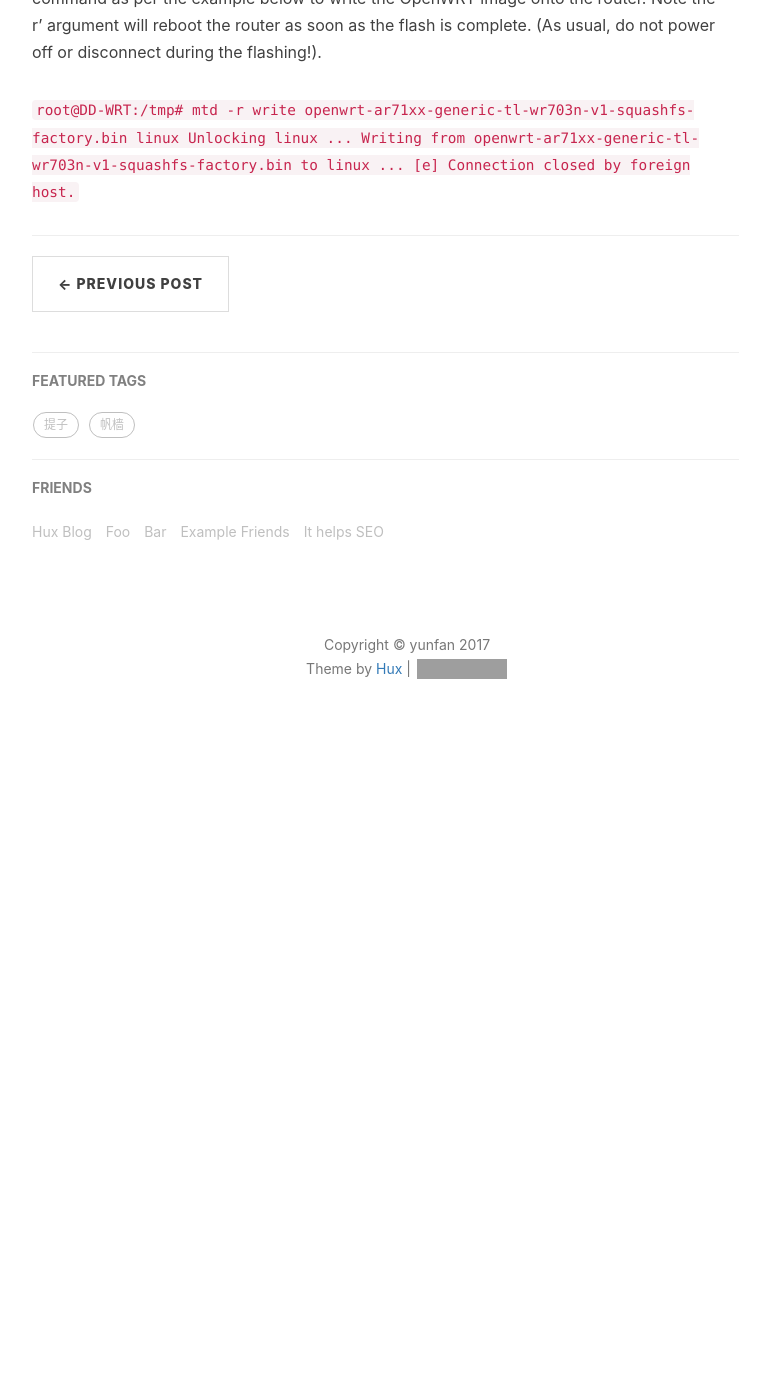
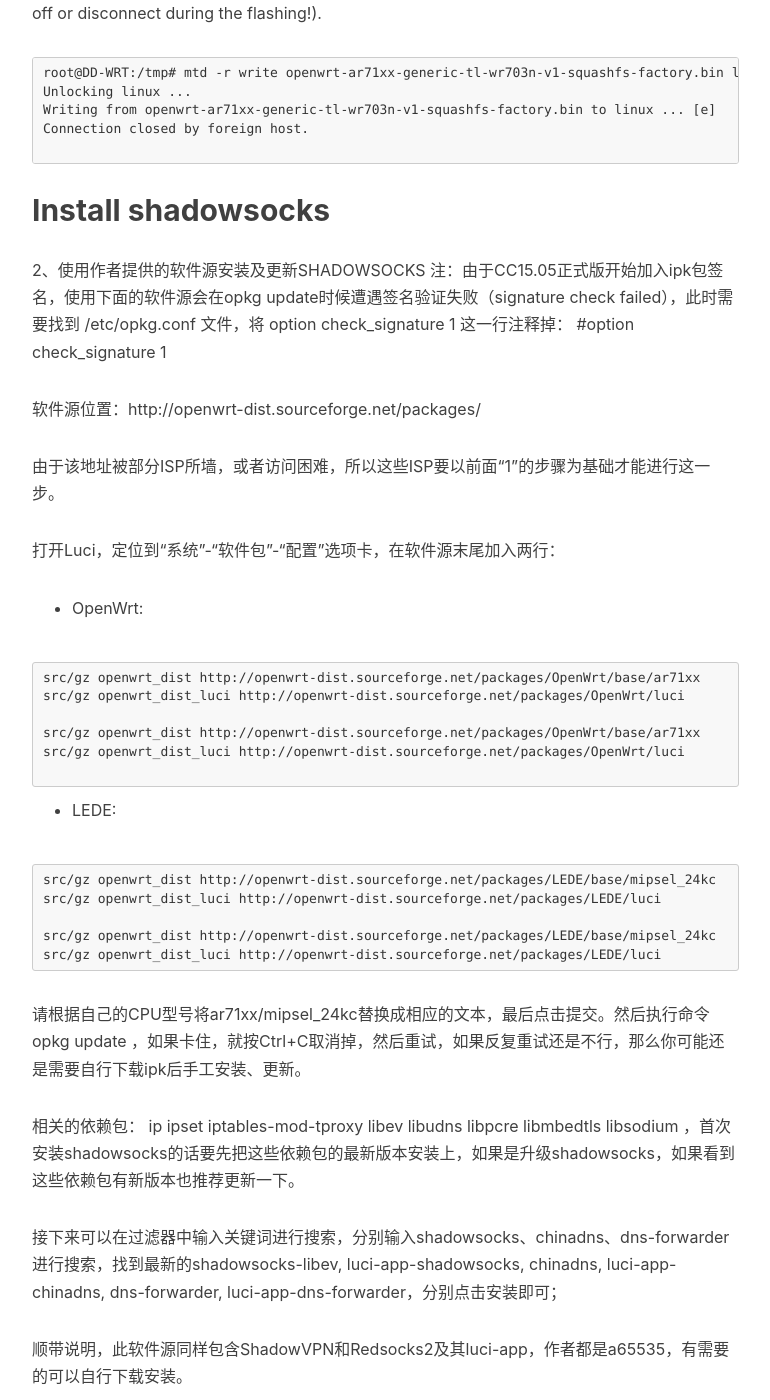
Before and after one commit to bodhisky/fayuu-win-jekyll, a Jekyll site: the page built from _posts/2017-10-18-ddwrt-to-openwrt.markdown, in a window 1280 px wide and 1400 px high, scrolled down 1439 px. Shown: the whole window, without its empty margins (233-1003 px from the left). Built offline with Jekyll 4.4.1, drawn with Linux system fonts in a browser that asks for light colours; nearby versions of some CDN libraries; comment, search, counter and statistics services are not loaded; before the commit the page ends 2212 px from its top, so only the background shows below that; grey boxes are pictures that could not be loaded.

Commit message:
Update 2017-10-18-ddwrt-to-openwrt.markdown

````diff
--- a/_posts/2017-10-18-ddwrt-to-openwrt.markdown
+++ b/_posts/2017-10-18-ddwrt-to-openwrt.markdown
@@ -23,9 +23,11 @@ Regardless, you need telnet or SSH access to the router as upgrading via the web
 Get the OpenWRT image onto the router.
 e.g.
 
-`root@DD-WRT:/tmp# wget http://192.168.1.142/openwrt/ar71xx/openwrt-ar71xx-generic-tl-wr703n-v1-squashfs-factory.bin
+```
+root@DD-WRT:/tmp# wget http://192.168.1.142/openwrt/ar71xx/openwrt-ar71xx-generic-tl-wr703n-v1-squashfs-factory.bin
 Connecting to 192.168.1.142 (192.168.1.142:80)
-openwrt-ar71xx-gener 100% |*******************************| 3840k 0:00:00 ETA  `
+openwrt-ar71xx-gener 100% |*******************************| 3840k 0:00:00 ETA
+```
 
 Other methods can be found here :- http://wiki.openwrt.org/doc/howto/generic.sysupgrade
 
@@ -33,7 +35,50 @@ Other methods can be found here :- http://wiki.openwrt.org/doc/howto/generic.sys
 
 The TRICK is that the partition names are different between OpenWRT and DD-WRT.  Whereas all OpenWRT instructions will tell you to write to the ‘_firmware_‘ partition, this does not exist on DD-WRT and you have to use the ‘_linux_‘ partition instead.  Use the ‘mtd’ command as per the example below to write the OpenWRT image onto the router.  Note the ‘-r’ argument will reboot the router as soon as the flash is complete.  (As usual, do not power off or disconnect during the flashing!).
 
-`root@DD-WRT:/tmp# mtd -r write openwrt-ar71xx-generic-tl-wr703n-v1-squashfs-factory.bin linux
+```
+root@DD-WRT:/tmp# mtd -r write openwrt-ar71xx-generic-tl-wr703n-v1-squashfs-factory.bin linux
 Unlocking linux ...
 Writing from openwrt-ar71xx-generic-tl-wr703n-v1-squashfs-factory.bin to linux ... [e]
-Connection closed by foreign host.`
+Connection closed by foreign host.
+
+```
+
+## Install shadowsocks
+
+2、使用作者提供的软件源安装及更新SHADOWSOCKS
+注：由于CC15.05正式版开始加入ipk包签名，使用下面的软件源会在opkg update时候遭遇签名验证失败（signature check failed），此时需要找到 /etc/opkg.conf 文件，将 option check_signature 1 这一行注释掉： #option check_signature 1
+
+软件源位置：http://openwrt-dist.sourceforge.net/packages/
+
+由于该地址被部分ISP所墙，或者访问困难，所以这些ISP要以前面“1”的步骤为基础才能进行这一步。
+
+打开Luci，定位到“系统”-“软件包”-“配置”选项卡，在软件源末尾加入两行：
+
+- OpenWrt:
+
+```
+src/gz openwrt_dist http://openwrt-dist.sourceforge.net/packages/OpenWrt/base/ar71xx
+src/gz openwrt_dist_luci http://openwrt-dist.sourceforge.net/packages/OpenWrt/luci
+
+src/gz openwrt_dist http://openwrt-dist.sourceforge.net/packages/OpenWrt/base/ar71xx
+src/gz openwrt_dist_luci http://openwrt-dist.sourceforge.net/packages/OpenWrt/luci
+
+```
+
+- LEDE:
+
+```
+src/gz openwrt_dist http://openwrt-dist.sourceforge.net/packages/LEDE/base/mipsel_24kc
+src/gz openwrt_dist_luci http://openwrt-dist.sourceforge.net/packages/LEDE/luci
+
+src/gz openwrt_dist http://openwrt-dist.sourceforge.net/packages/LEDE/base/mipsel_24kc
+src/gz openwrt_dist_luci http://openwrt-dist.sourceforge.net/packages/LEDE/luci
+```
+
+请根据自己的CPU型号将ar71xx/mipsel_24kc替换成相应的文本，最后点击提交。然后执行命令 opkg update ，如果卡住，就按Ctrl+C取消掉，然后重试，如果反复重试还是不行，那么你可能还是需要自行下载ipk后手工安装、更新。
+
+相关的依赖包： ip ipset iptables-mod-tproxy libev libudns libpcre libmbedtls libsodium ，首次安装shadowsocks的话要先把这些依赖包的最新版本安装上，如果是升级shadowsocks，如果看到这些依赖包有新版本也推荐更新一下。
+
+接下来可以在过滤器中输入关键词进行搜索，分别输入shadowsocks、chinadns、dns-forwarder进行搜索，找到最新的shadowsocks-libev, luci-app-shadowsocks, chinadns, luci-app-chinadns, dns-forwarder, luci-app-dns-forwarder，分别点击安装即可；
+
+顺带说明，此软件源同样包含ShadowVPN和Redsocks2及其luci-app，作者都是a65535，有需要的可以自行下载安装。
````
